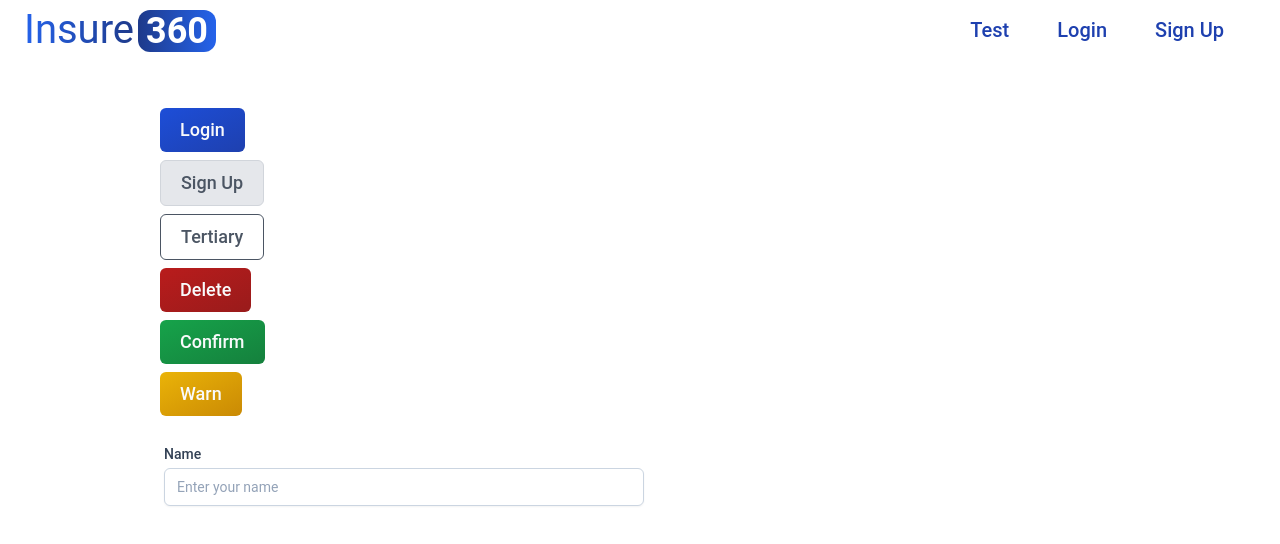
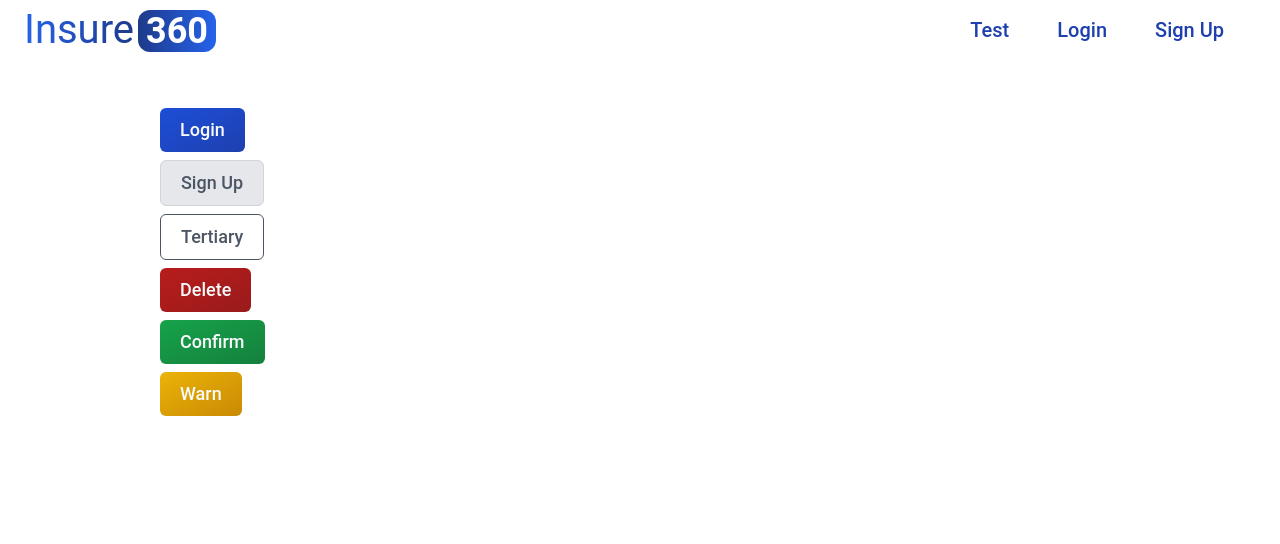
Before and after one commit to sachintha-lk/MAD-react-pwa-insure360, a React (Vite) app: page /test in a window 1280 px wide. Shown: the top 544 px of the page. Built offline with nearby package versions, Linux system fonts and the light colour scheme.

Commit message:
comment to fix build err

```diff
--- a/src/pages/Test.tsx
+++ b/src/pages/Test.tsx
@@ -1,6 +1,6 @@
-import { useState } from "react";
+// import { useState } from "react";
 import Button from "../components/Button";
-import InputField from "../components/InputField";
+// import InputField from "../components/InputField";
 
 function Test() {
   const handleClick = () => {
@@ -8,7 +8,7 @@ function Test() {
     alert("Clicked The button");
   };
 
-  const [name, setName] = useState("");
+  // const [name, setName] = useState("");
 
   return (
     <div className="mx-auto mt-10 w-9/12">
@@ -26,7 +26,7 @@ function Test() {
 
       <br />
       <br />
-      <InputField
+      {/* <InputField
         placeholder="Enter your name"
         label="Name"
         name="name"
@@ -34,7 +34,7 @@ function Test() {
         value={name}
         type="text"
         width="w-1/2"
-      />
+      /> */}
     </div>
   );
 }
```
